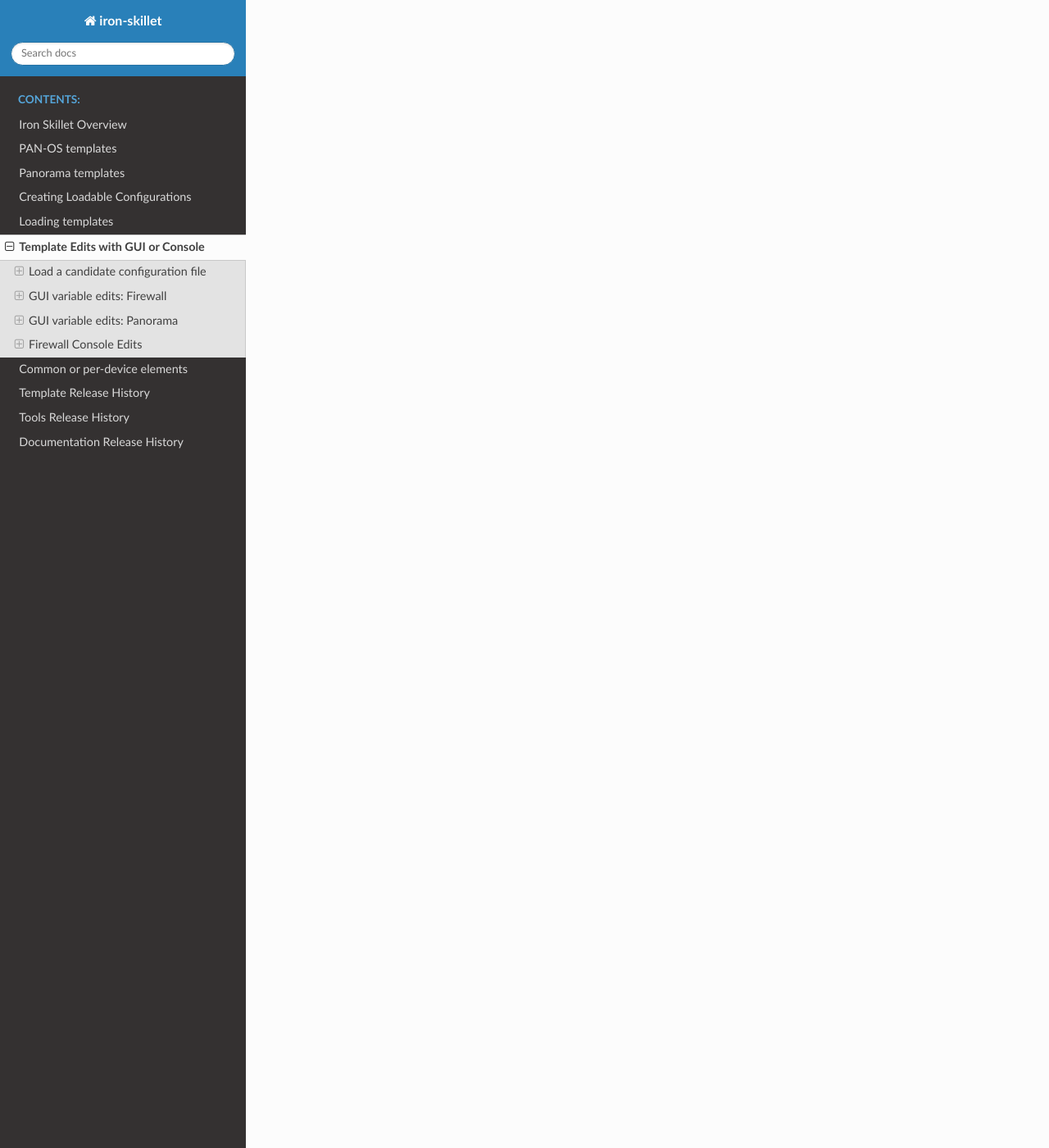
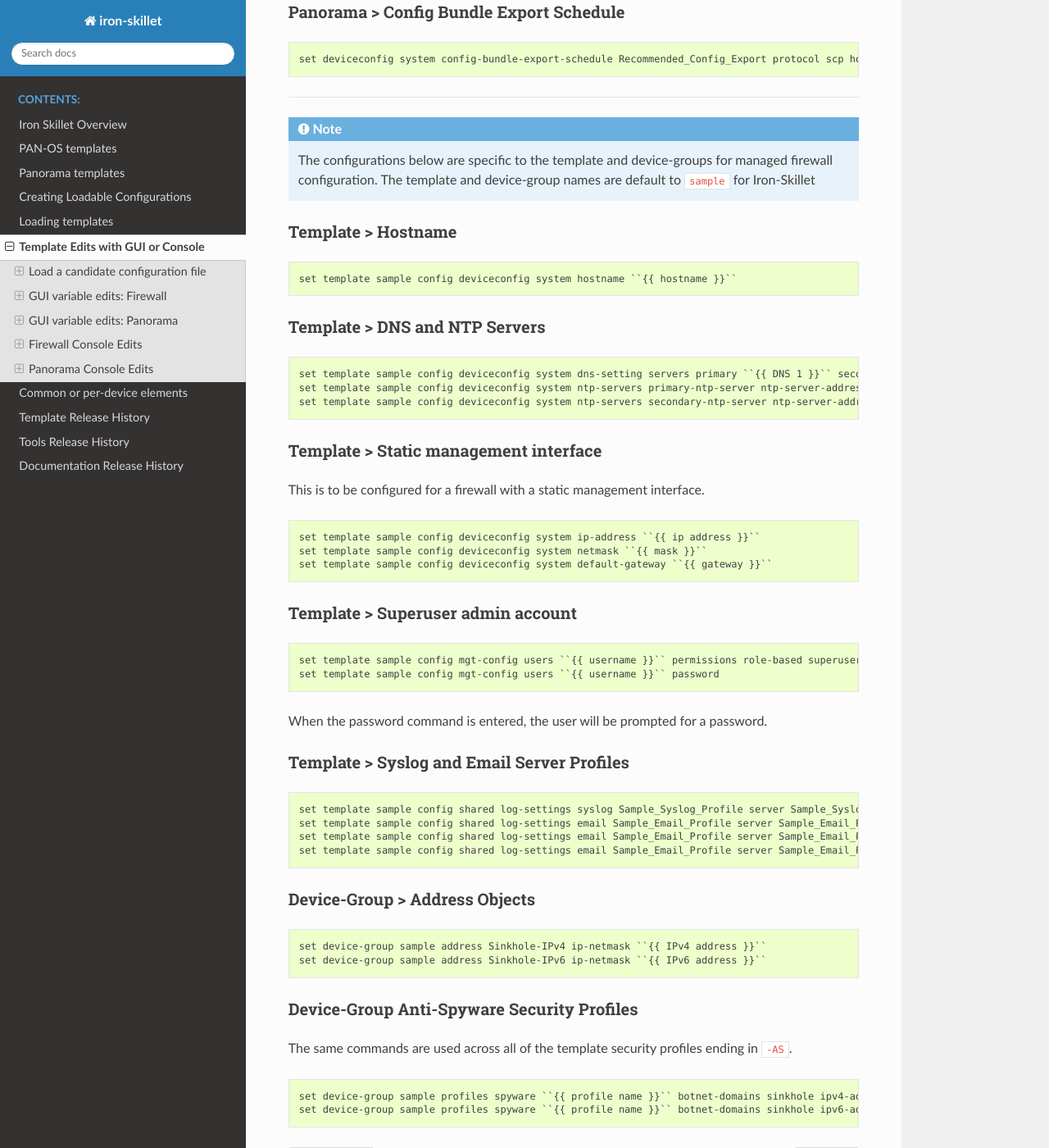
Before and after one commit to PaloAltoNetworks/iron-skillet, a Sphinx documentation site: the page built from docs/template_gui_edits.rst, in a window 1280 px wide and 1400 px high, scrolled down 15982 px. Shown: the whole window at 82% size. Built offline with Sphinx 7.4.7 and the Read the Docs theme 2.0.0, drawn with Linux system fonts in a browser that asks for light colours; some of the changed text lies outside the part shown.

Commit message:
panorama console edits to the template

```diff
--- a/docs/template_gui_edits.rst
+++ b/docs/template_gui_edits.rst
@@ -494,6 +494,8 @@
 Firewall Console Edits
 ----------------------
 
+This section is specific to a non-Panorama managed NGFW.
+
 Instead of using the GUI to make template edits for each variable value, below are steps using SET commands to make
 the same candidate configuration changes.
 
@@ -512,6 +514,7 @@
 ~~~~~~~~~~~~~~~~~~~
 
 ::
+
    set deviceconfig system dns-setting servers primary ``{{ DNS 1 }}`` secondary ``{{ DNS 2 }}``
    set deviceconfig system ntp-servers primary-ntp-server ntp-server-address ``{{ NTP 1 }}``
    set deviceconfig system ntp-servers secondary-ntp-server ntp-server-address ``{{ NTP 2 }}``
@@ -521,6 +524,7 @@
 ~~~~~~~~~~~~~~~~~~~~~~~~~~~
 
 ::
+
    set deviceconfig system ip-address ``{{ ip address }}`` netmask ``{{ mask }}`` default-gateway ``{{ gateway }}``
 
 
@@ -528,6 +532,7 @@
 ~~~~~~~~~~~~~~~~~~~~~~~
 
 ::
+
    set mgt-config users ``{{ username }}`` permissions role-based superuser yes
    set mgt-config users ``{{ username }}`` password
 
@@ -561,3 +566,151 @@
 
    set profiles spyware ``{{ profile name }}`` botnet-domains sinkhole ipv4-address ``{{ IPv4 address }}``
    set profiles spyware ``{{ profile name }}`` botnet-domains sinkhole ipv6-address ``{{ IPv6 address }}``
+
+
+Panorama Console Edits
+----------------------
+
+This section is specific to configuration of a Panorama management system.
+
+Instead of using the GUI to make template edits for each variable value, below are steps using SET commands to make
+the same candidate configuration changes.
+
+The ``{{ text }}`` values denotes where a variable is used in the template.
+
+.. Note::
+   The initial configurations are specific to the Panorama platform itself. The managed firewall configurations
+   are added under the template and device-group configurations.
+
+
+Panorama > Hostname
+~~~~~~~~~~~~~~~~~~~
+
+::
+
+   set deviceconfig system hostname ``{{ hostname }}``
+
+
+Panorama > DNS and NTP Servers
+~~~~~~~~~~~~~~~~~~~~~~~~~~~~~~
+
+::
+
+   set deviceconfig system dns-setting servers primary ``{{ DNS 1 }}`` secondary ``{{ DNS 2 }}``
+   set deviceconfig system ntp-servers primary-ntp-server ntp-server-address ``{{ NTP 1 }}``
+   set deviceconfig system ntp-servers secondary-ntp-server ntp-server-address ``{{ NTP 2 }}``
+
+
+Panorama > Static management interface
+~~~~~~~~~~~~~~~~~~~~~~~~~~~~~~~~~~~~~~
+
+::
+
+   set deviceconfig system ip-address ``{{ ip address }}`` netmask ``{{ mask }}`` default-gateway ``{{ gateway }}``
+
+
+Panorama > Superuser admin account
+~~~~~~~~~~~~~~~~~~~~~~~~~~~~~~~~~~
+
+::
+
+   set mgt-config users ``{{ username }}`` permissions role-based superuser yes
+   set mgt-config users ``{{ username }}`` password
+
+When the password command is entered, the user will be prompted for a password.
+
+
+Panorama > Syslog and Email Server Profiles
+~~~~~~~~~~~~~~~~~~~~~~~~~~~~~~~~~~~~~~~~~~~
+
+::
+
+   set panorama log-settings syslog Sample_Syslog_Profile server Sample_Syslog server ``{{ ip address }}``
+   set panorama log-settings email Sample_Email_Profile server Sample_Email_Profile from ``{{ from }}``
+   set panorama log-settings email Sample_Email_Profile server Sample_Email_Profile to ``{{ to }}``
+   set panorama log-settings email Sample_Email_Profile server Sample_Email_Profile gateway ``{{ address }}``
+
+Panorama > Config Bundle Export Schedule
+~~~~~~~~~~~~~~~~~~~~~~~~~~~~~~~~~~~~~~~~
+
+::
+
+   set deviceconfig system config-bundle-export-schedule Recommended_Config_Export protocol scp hostname ``{{ ip address }}``
+
+------------------------------------------------------------------------------------------------------------------
+
+.. Note::
+   The configurations below are specific to the template and device-groups for managed firewall configuration.
+   The template and device-group names are default to ``sample`` for Iron-Skillet
+
+
+Template > Hostname
+~~~~~~~~~~~~~~~~~~~
+
+::
+
+   set template sample config deviceconfig system hostname ``{{ hostname }}``
+
+
+Template > DNS and NTP Servers
+~~~~~~~~~~~~~~~~~~~~~~~~~~~~~~
+
+::
+
+   set template sample config deviceconfig system dns-setting servers primary ``{{ DNS 1 }}`` secondary ``{{ DNS 2 }}``
+   set template sample config deviceconfig system ntp-servers primary-ntp-server ntp-server-address ``{{ NTP 1 }}``
+   set template sample config deviceconfig system ntp-servers secondary-ntp-server ntp-server-address ``{{ NTP 2 }}``
+
+
+Template > Static management interface
+~~~~~~~~~~~~~~~~~~~~~~~~~~~~~~~~~~~~~~
+
+This is to be configured for a firewall with a static management interface.
+
+::
+
+   set template sample config deviceconfig system ip-address ``{{ ip address }}``
+   set template sample config deviceconfig system netmask ``{{ mask }}``
+   set template sample config deviceconfig system default-gateway ``{{ gateway }}``
+
+
+Template > Superuser admin account
+~~~~~~~~~~~~~~~~~~~~~~~~~~~~~~~~~~
+
+::
+
+   set template sample config mgt-config users ``{{ username }}`` permissions role-based superuser yes
+   set template sample config mgt-config users ``{{ username }}`` password
+
+When the password command is entered, the user will be prompted for a password.
+
+
+Template > Syslog and Email Server Profiles
+~~~~~~~~~~~~~~~~~~~~~~~~~~~~~~~~~~~~~~~~~~~
+
+::
+
+   set template sample config shared log-settings syslog Sample_Syslog_Profile server Sample_Syslog server ``{{ ip address }}``
+   set template sample config shared log-settings email Sample_Email_Profile server Sample_Email_Profile from ``{{ from }}``
+   set template sample config shared log-settings email Sample_Email_Profile server Sample_Email_Profile to ``{{ to }}``
+   set template sample config shared log-settings email Sample_Email_Profile server Sample_Email_Profile gateway ``{{ address }}``
+
+
+Device-Group > Address Objects
+~~~~~~~~~~~~~~~~~~~~~~~~~~~~~~
+
+::
+
+   set device-group sample address Sinkhole-IPv4 ip-netmask ``{{ IPv4 address }}``
+   set device-group sample address Sinkhole-IPv6 ip-netmask ``{{ IPv6 address }}``
+
+
+Device-Group Anti-Spyware Security Profiles
+~~~~~~~~~~~~~~~~~~~~~~~~~~~~~~~~~~~~~~~~~~~
+
+The same commands are used across all of the template security profiles ending in ``-AS``.
+
+::
+
+   set device-group sample profiles spyware ``{{ profile name }}`` botnet-domains sinkhole ipv4-address ``{{ IPv4 address }}``
+   set device-group sample profiles spyware ``{{ profile name }}`` botnet-domains sinkhole ipv6-address ``{{ IPv6 address }}``
```
